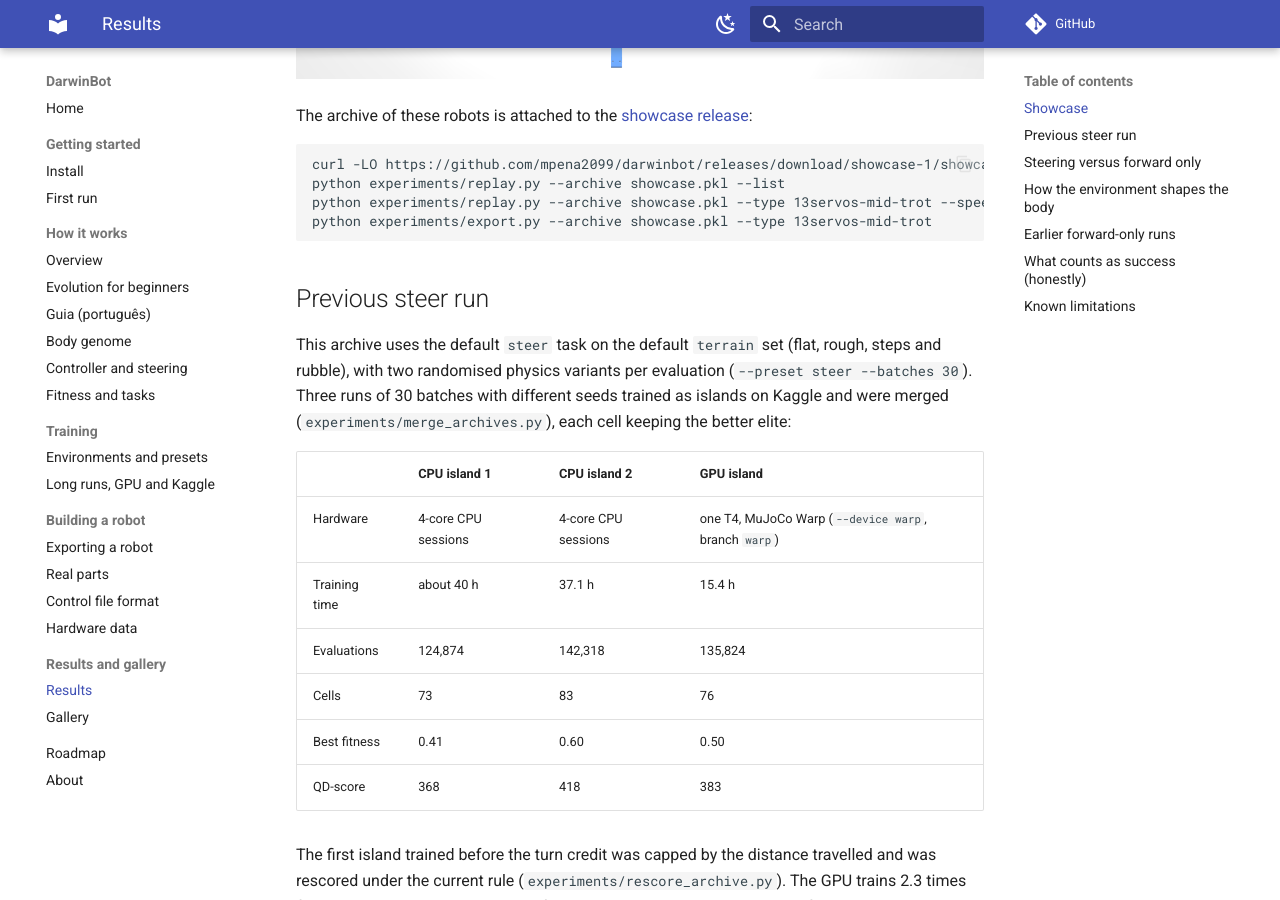
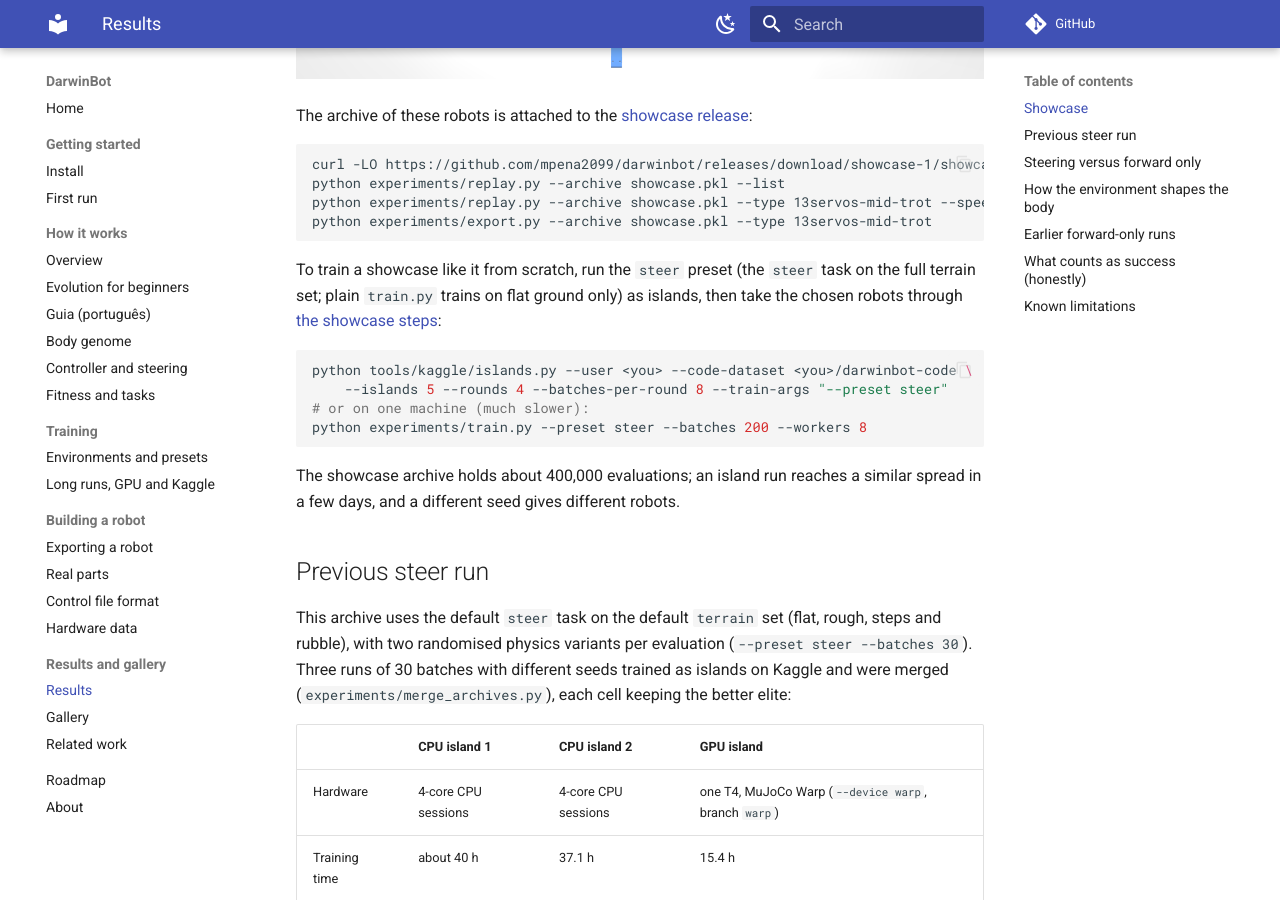
Before and after one commit to mpena2099/darwinbot, an MkDocs documentation site: the page built from docs/results.md, in a window 1280 px wide and 900 px high, scrolled down 1611 px. Built offline with MkDocs 1.6.1 and Material for MkDocs 9.7.7, drawn with Linux system fonts in a browser that asks for light colours; comment, search, counter and statistics services are not loaded.

Commit message:
Docs: controller genome with the steering genes, how to train a showcase, related work

````diff
--- a/docs/results.md
+++ b/docs/results.md
@@ -38,6 +38,21 @@ python experiments/replay.py --archive showcase.pkl --list
 python experiments/replay.py --archive showcase.pkl --type 13servos-mid-trot --speed 0.5
 python experiments/export.py --archive showcase.pkl --type 13servos-mid-trot
 ```
+
+To train a showcase like it from scratch, run the `steer` preset (the `steer`
+task on the full terrain set; plain `train.py` trains on flat ground only) as
+islands, then take the chosen robots through
+[the showcase steps](long-runs.md#from-an-archive-to-a-showcase):
+
+```bash
+python tools/kaggle/islands.py --user <you> --code-dataset <you>/darwinbot-code \
+    --islands 5 --rounds 4 --batches-per-round 8 --train-args "--preset steer"
+# or on one machine (much slower):
+python experiments/train.py --preset steer --batches 200 --workers 8
+```
+
+The showcase archive holds about 400,000 evaluations; an island run reaches
+a similar spread in a few days, and a different seed gives different robots.
 
 ## Previous steer run
 
--- a/mkdocs.yml
+++ b/mkdocs.yml
@@ -56,5 +56,6 @@ nav:
   - Results and gallery:
       - Results: results.md
       - Gallery: gallery.md
+      - Related work: related-work.md
   - Roadmap: roadmap.md
   - About: about.md
````
Also changed, not shown: docs/controller.md (+3 -2 lines), docs/related-work.md (added, +38 -0 lines).
